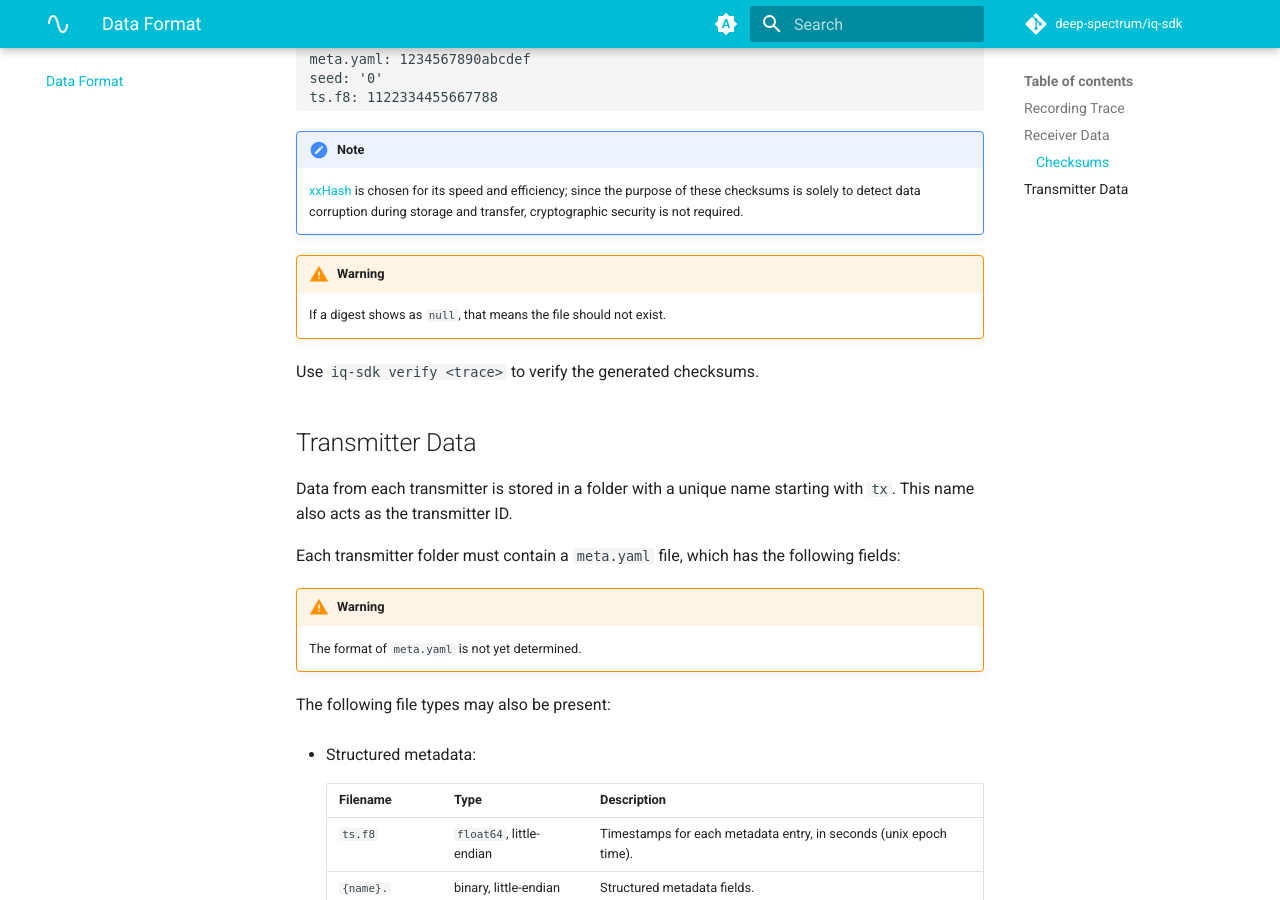
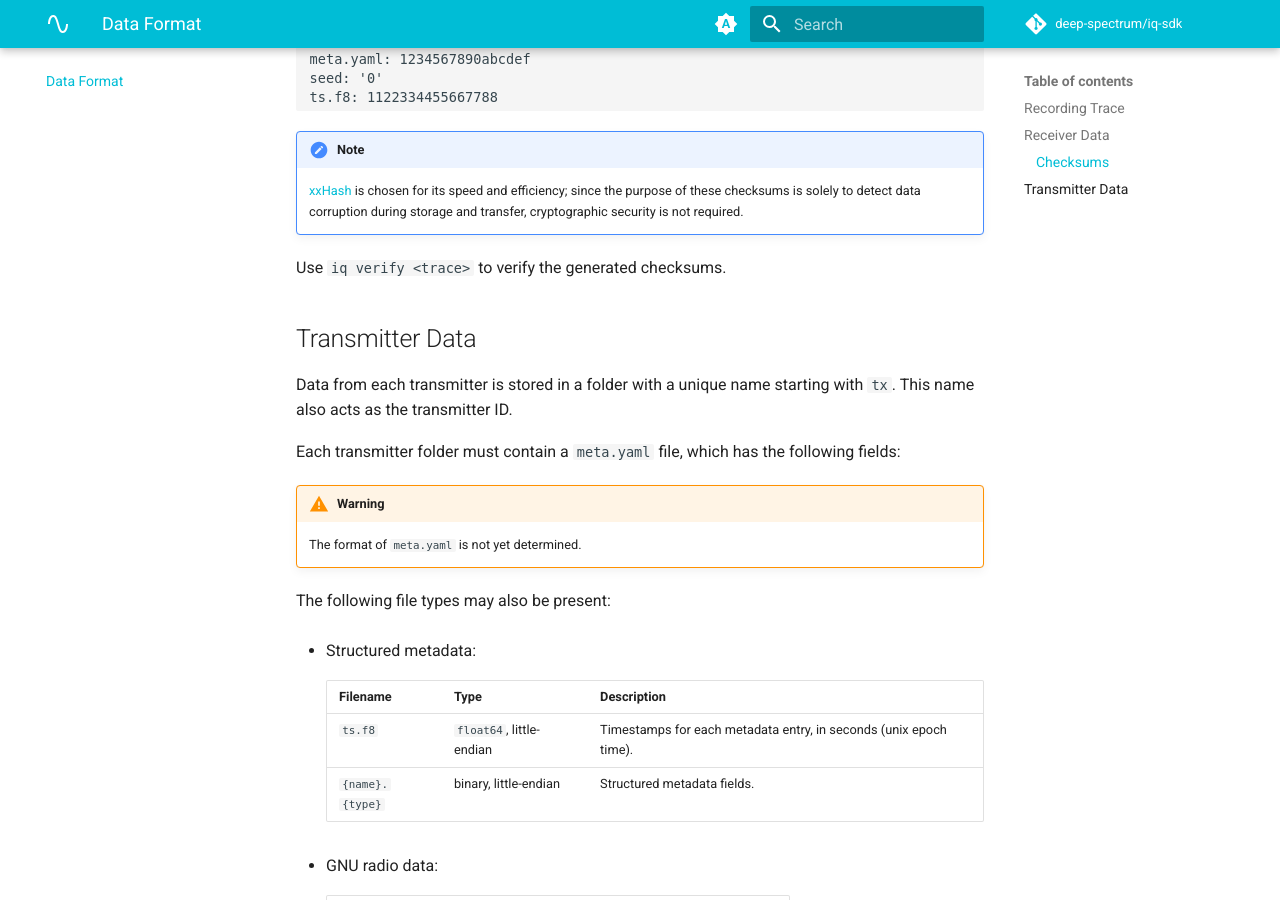
Before and after one commit to deep-spectrum/iq-sdk, an MkDocs documentation site: the page built from docs/format.md, in a window 1280 px wide and 900 px high, scrolled down 3729 px. Built offline with MkDocs 1.6.1 and Material for MkDocs 9.7.7, drawn with Linux system fonts in a browser that asks for light colours; some web fonts are replaced; comment, search, counter and statistics services are not loaded.

Commit message:
Remove warning about null (file entries no longer getting generated)

```diff
--- a/docs/format.md
+++ b/docs/format.md
@@ -130,11 +130,7 @@ ts.f8: 1122334455667788
     [xxHash](https://xxhash.com/) is chosen for its speed and efficiency; since the purpose of these checksums is
     solely to detect data corruption during storage and transfer, cryptographic security is not required.
 
-!!! warning
-
-    If a digest shows as `null`, that means the file should not exist.
-
-Use `iq-sdk verify <trace>` to verify the generated checksums.
+Use `iq verify <trace>` to verify the generated checksums.
 
 ## Transmitter Data
 
```
